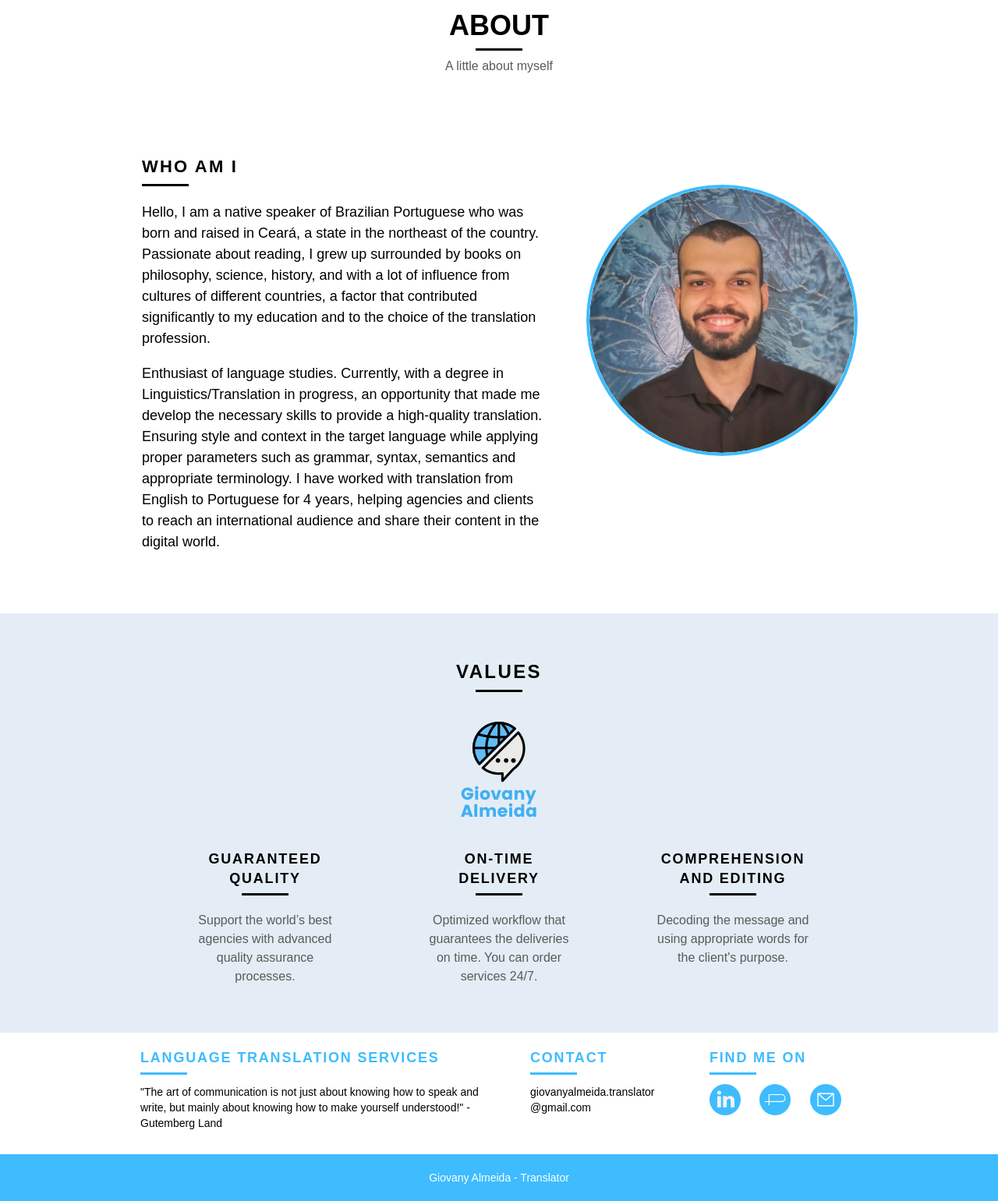
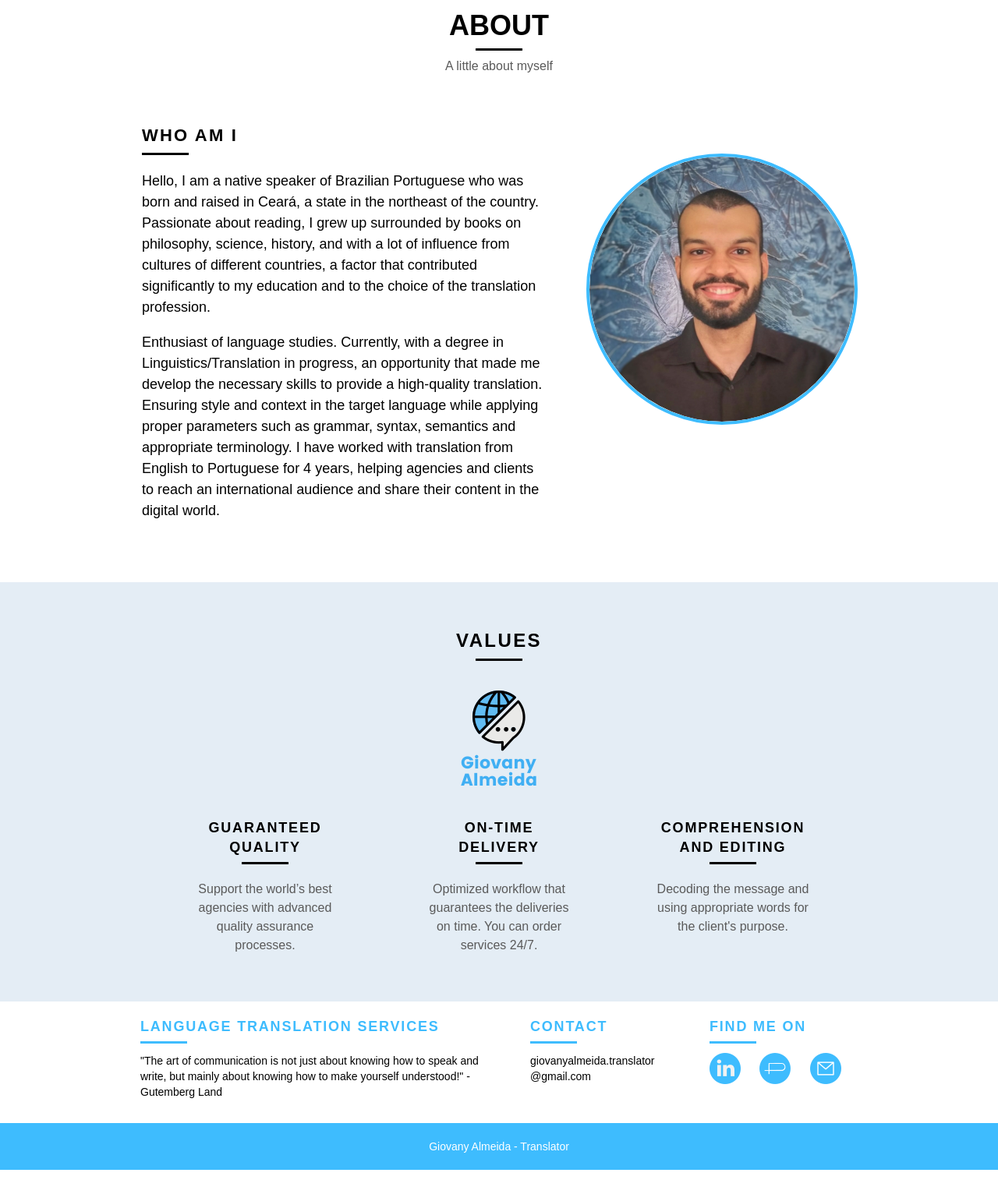
Before and after one commit to giovanycesar/translation-portfolio, a plain HTML site: page about/about.html in a window 1280 px wide. Shown: the part 120-1661 px from the top of the page at 78% size. After the commit the page ends 1621 px from the top, so only its background shows below. Drawn offline with nearby package versions, Linux system fonts and the light colour scheme.

Commit message:
responsividade

```diff
--- a/about/about.html
+++ b/about/about.html
@@ -49,19 +49,18 @@
         <p>A little about myself</p>
     </section>
 
-   <section class="about" data-aos="fade-right">
+   <div data-aos="fade-right">
+       <section class="about">
             <div class="about-info">
                 <h2>WHO AM I</h2>
                 <p>Hello, I am a native speaker of Brazilian Portuguese who was born and raised in Ceará, a state in the northeast of the country. Passionate about reading, I grew up surrounded by books on philosophy, science, history, and with a lot of influence from cultures of different countries, a factor that contributed significantly to my education and to the choice of the translation profession.</p>
                 <p>Enthusiast of language studies. Currently, with a degree in Linguistics/Translation in progress, an opportunity that made me develop the necessary skills to provide a high-quality translation. Ensuring style and context in the target language while applying proper parameters such as grammar, syntax, semantics and appropriate terminology. I have worked with translation from English to Portuguese for 4 years, helping agencies and clients to reach an international audience and share their content in the digital world.</p>
             </div>
-
             <div class="about-container-img">
                 <img src="../imagens/imagens-logo/gio.png" alt="">
             </div>
        </section>
-
-   <section class="values" data-aos="fade-left">
+       <section class="values">
         <h2 class="section-theme">VALUES</h2>
         <div class="values-img"><img src="../imagens/imagens-logo/giovalues.png" alt=""></div>
         <div class="values-information">
@@ -80,6 +79,7 @@
         </div>
 
        </section>
+   </div>
 
     <section class="contact-media">
         <div class="contact-info">
@@ -113,5 +113,6 @@
             once: true,
         });
     </script>
+
 </body>
 </html>
--- a/about/style.css
+++ b/about/style.css
@@ -202,7 +202,7 @@ input {
     flex-wrap: wrap;
     justify-content: space-between;
     margin: 0 auto;
-    padding: 60px 0px;
+    padding: 20px 0px 60px 0px;
 }
 
 .about-info {
```
Also changed, not shown: index.html (+8 -11 lines). Lines whose indentation alone changed are shown as unchanged.
